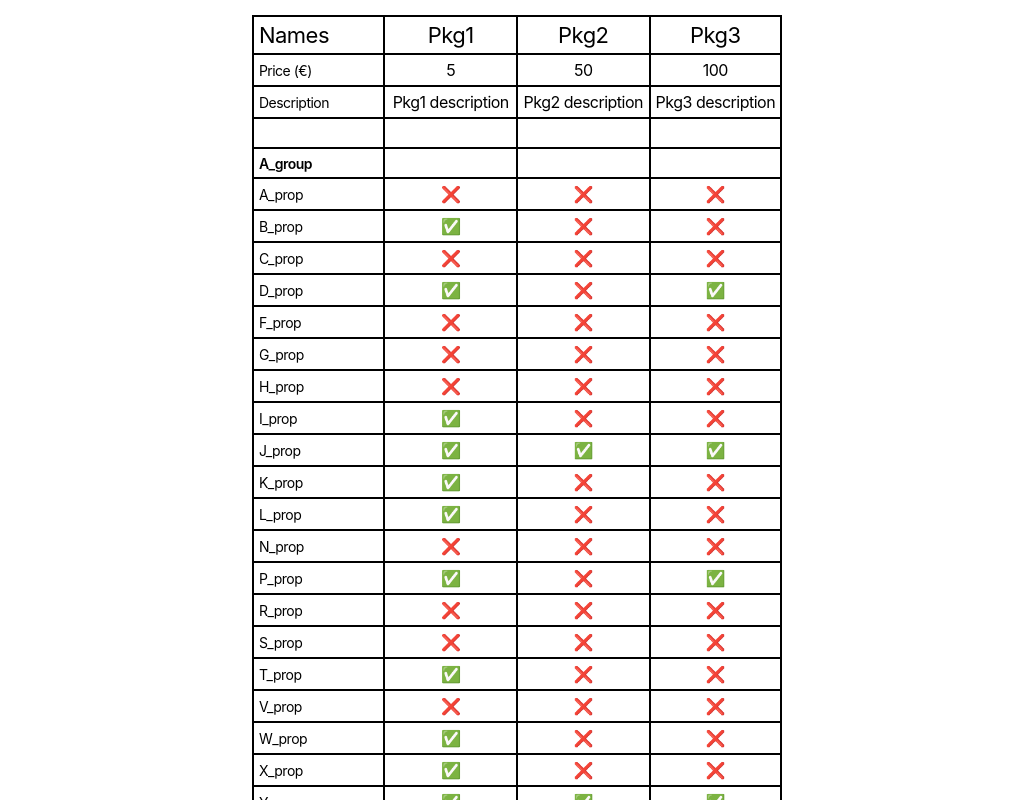
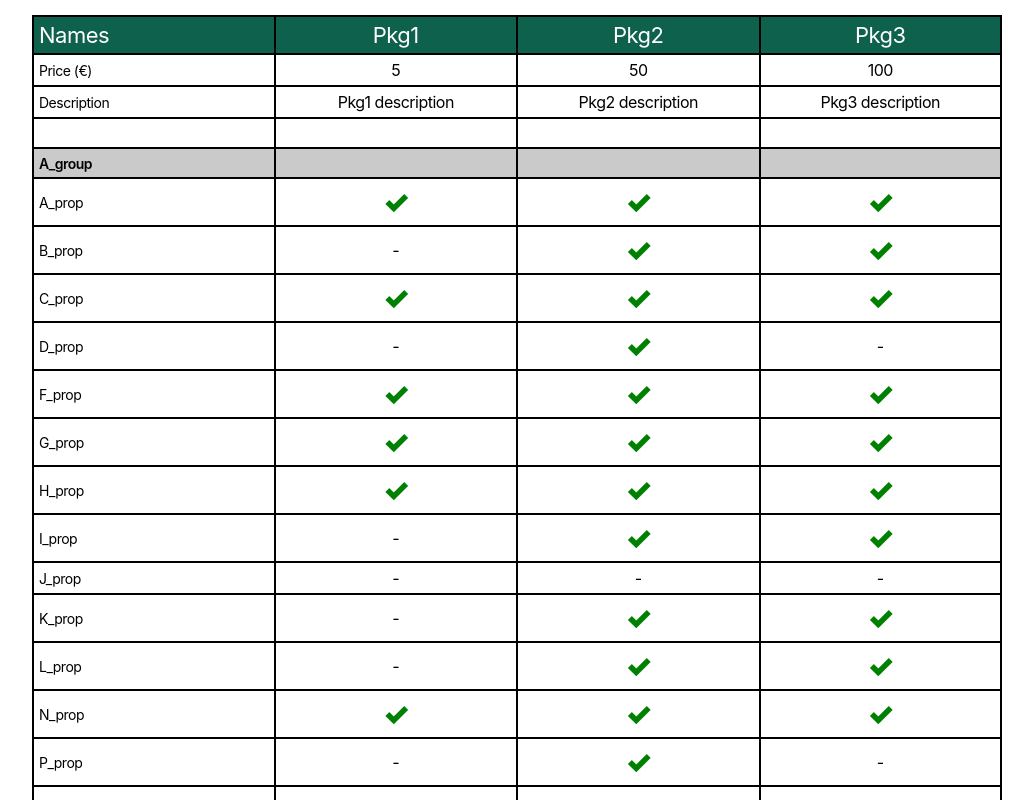
Before and after one commit to SafonovDmitriy/Test_task_to_get_and_sort_a_table_from_a_CSV_file, a React (Create React App) app: page / in a window 1280 px wide. Shown: the top 800 px of the page, without its empty margins (123-1156 px from the left). Built offline with nearby package versions, Linux system fonts and the light colour scheme.

Commit message:
[refactor] Pricing Table

```diff
--- a/src/components/PricingTable/PricingTable.tsx
+++ b/src/components/PricingTable/PricingTable.tsx
@@ -1,26 +1,41 @@
 import { FC } from "react";
-import { SYMBOLS_MAP } from "../../constants";
 import "./PricingTableStyle.css";
-
-const checkIfGroup = (tr: string[]): boolean =>
-  tr.filter((item) => item).length === 1;
 
 interface IPricingTableProps {
   dataForPricingTable: Array<string[]>;
 }
 
-const PricingTable: FC<IPricingTableProps> = ({ dataForPricingTable }) => (
+const PricingTable: FC<IPricingTableProps> = ({ dataForPricingTable }) => {
+  const checkIfGroup = (tr: string[]): boolean =>
+    tr.filter((item) => item).length === 1;
+
+  const renderCheckMark = () => <span className="checkMark">&#10003;</span>;
+
+  return (
     <table className="app_table">
       <tbody>
-      {dataForPricingTable.map((tr, idxTr) => (
-        <tr key={idxTr} className={checkIfGroup(tr) ? "boldText" : ""}>
-          {tr.map((td, idxTd) => (
-            <td key={`${idxTr}-${idxTd}`}>{SYMBOLS_MAP[td] || td}</td>
-          ))}
+        {dataForPricingTable.map(
+          (
+            row,
+            rowIdx // It uses a cycle iteration index as a key due to the fact that this massif never mutates
+          ) => (
+            <tr key={rowIdx} className={checkIfGroup(row) ? "boldText" : ""}>
+              {row.map(
+                (
+                  cell,
+                  cellIdx // It uses a cycle iteration index as a key due to the fact that this massif never mutates
+                ) => (
+                  <td key={`${rowIdx}-${cellIdx}`}>
+                    {cell === "X" ? renderCheckMark() : cell}
+                  </td>
+                )
+              )}
             </tr>
-      ))}
+          )
+        )}
       </tbody>
     </table>
   );
+};
 
 export default PricingTable;
--- a/src/components/PricingTable/PricingTableContainer.tsx
+++ b/src/components/PricingTable/PricingTableContainer.tsx
@@ -1,7 +1,6 @@
 import React, { FC, useEffect } from "react";
 import { useDispatch, useSelector } from "react-redux";
 import { fetchDataForPricingTable } from "../../redux/actions/pricingTablesActions";
-
 import { dataForPricingTableSelector } from "../../redux/selectors";
 import PricingTable from "./PricingTable";
 
--- a/src/components/PricingTable/PricingTableStyle.css
+++ b/src/components/PricingTable/PricingTableStyle.css
@@ -3,7 +3,7 @@
 
   flex-direction: column;
 
-  max-width: 900px;
+  max-width: 1000px;
 }
 .app_table tr {
   display: grid;
@@ -12,6 +12,8 @@
 .app_table tr:first-child td {
   font-size: 16px;
   text-align: center;
+  color: white;
+  background-color: rgb(14, 97, 76);
 }
 
 .app_table td {
@@ -33,8 +35,13 @@
 
 .boldText {
   font-weight: 600;
+  background-color: rgb(202, 202, 202);
 }
-
+.checkMark {
+  font-size: 30px;
+  color: green;
+  font-weight: 900;
+}
 .app_table tr:first-child td {
   border-top: 2px solid black;
 }
@@ -49,6 +56,9 @@
 }
 
 @media screen and (min-width: 500px) {
+  .app_table {
+    min-width: 500px;
+  }
   .app_table td {
     font-size: 12px;
     letter-spacing: -0.8px;
@@ -64,6 +74,9 @@
   }
 }
 @media screen and (min-width: 700px) {
+  .app_table {
+    min-width: 900px;
+  }
   .app_table td {
     font-size: 12px;
     letter-spacing: -0.5px;
@@ -77,6 +90,9 @@
   }
 }
 @media screen and (min-width: 1100px) {
+  .app_table {
+    min-width: 1000px;
+  }
   .app_table td {
     font-size: 16px;
   }
--- a/src/constants/index.tsx
+++ /dev/null
@@ -1,4 +0,0 @@
-export const SYMBOLS_MAP: { [key: string]: string } = {
-  X: "\u274C",
-  "-": "\u2705",
-};
--- a/src/redux/actionTypes/pricingTable.ts
+++ b/src/redux/actionTypes/pricingTable.ts
@@ -1,3 +1,3 @@
-export enum pricingTableActionTypes {
-  SET_DATA_FOR_PRICING_TABLES = "SET_DATA_FOR_PRICING_TABLES",
+export enum PRICING_TABLE_ACTION_TYPE_ENUM {
+  SET_DATA_FOR_PRICING_TABLE = "SET_DATA_FOR_PRICING_TABLE",
 }
--- a/src/redux/actions/pricingTablesActions.ts
+++ b/src/redux/actions/pricingTablesActions.ts
@@ -2,12 +2,12 @@ import { Action } from "redux";
 import { ThunkDispatch } from "redux-thunk";
 import csvParser from "../../helpers/csvParser";
 import csvSorting from "../../helpers/csvSorting";
-import { pricingTableActionTypes } from "../actionTypes/pricingTable";
+import { PRICING_TABLE_ACTION_TYPE_ENUM } from "../actionTypes/pricingTable";
 
 import { RootType } from "../store";
 
 export const setDataForPricingTableAction = (payload: string[][]) => ({
-  type: pricingTableActionTypes.SET_DATA_FOR_PRICING_TABLES,
+  type: PRICING_TABLE_ACTION_TYPE_ENUM.SET_DATA_FOR_PRICING_TABLE,
   payload,
 });
 
--- a/src/redux/reducers/pricingTableReducer.ts
+++ b/src/redux/reducers/pricingTableReducer.ts
@@ -1,8 +1,5 @@
-import {
-  IFetchDataForPricingTable,
-  ITableState,
-} from "../actionInterfaces/pricingTable";
-import { pricingTableActionTypes } from "../actionTypes/pricingTable";
+import { PRICING_TABLE_ACTION_TYPE_ENUM } from "../actionTypes/pricingTable";
+import { IFetchDataForPricingTable, ITableState } from "../interfaces";
 
 const initialState: ITableState = {
   data: [],
@@ -13,7 +10,7 @@ export const PricingTableReducer = (
   action: IFetchDataForPricingTable
 ) => {
   switch (action.type) {
-    case pricingTableActionTypes.SET_DATA_FOR_PRICING_TABLES:
+    case PRICING_TABLE_ACTION_TYPE_ENUM.SET_DATA_FOR_PRICING_TABLE:
       return { ...state, data: action.payload };
     default:
       return state;
```
Also changed, not shown: src/redux/actionInterfaces/pricingTable.ts (deleted, +0 -9 lines), 1 other file (tests, documents, lock files or other folders). Lines whose indentation alone changed are shown as unchanged.
